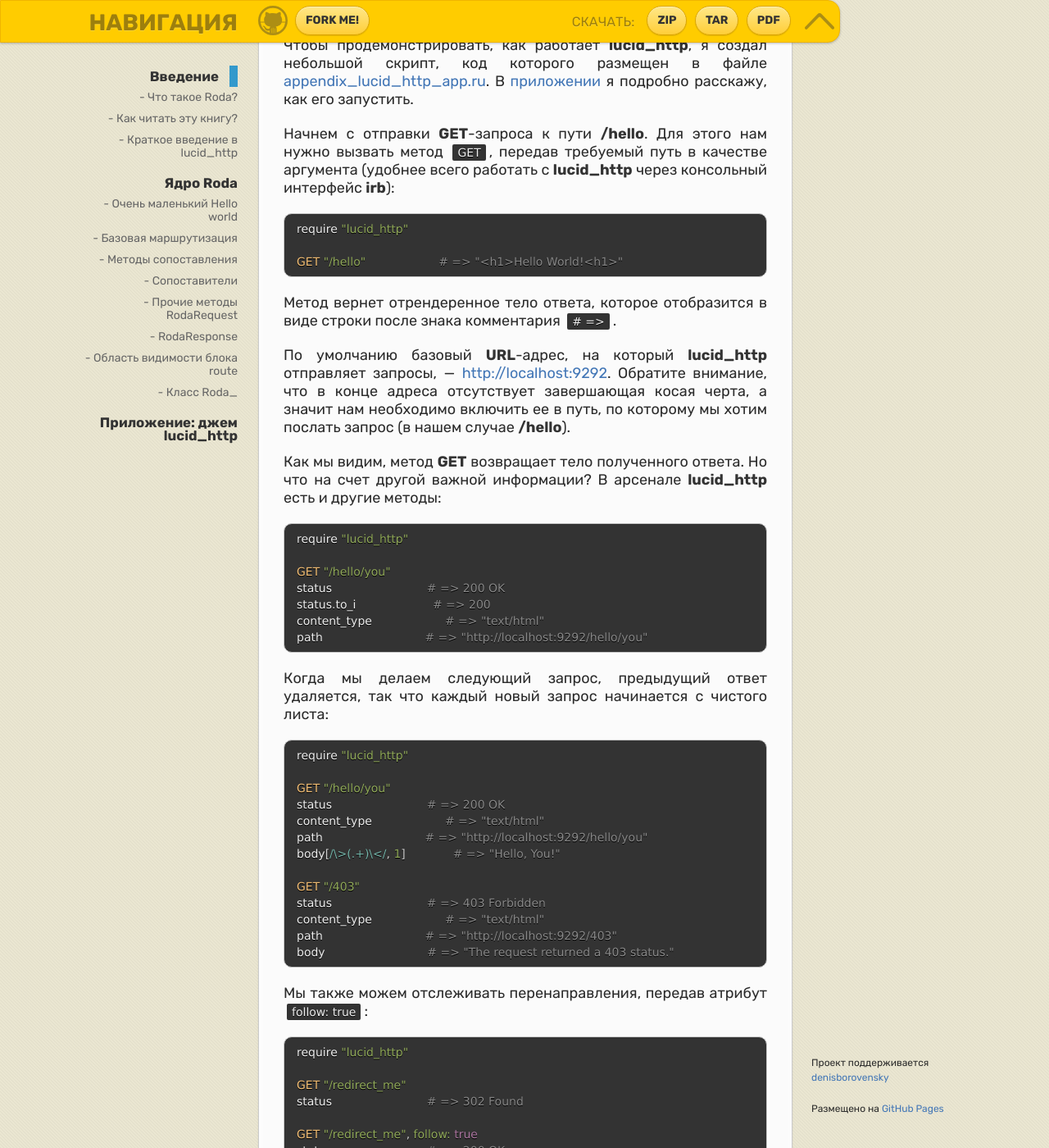
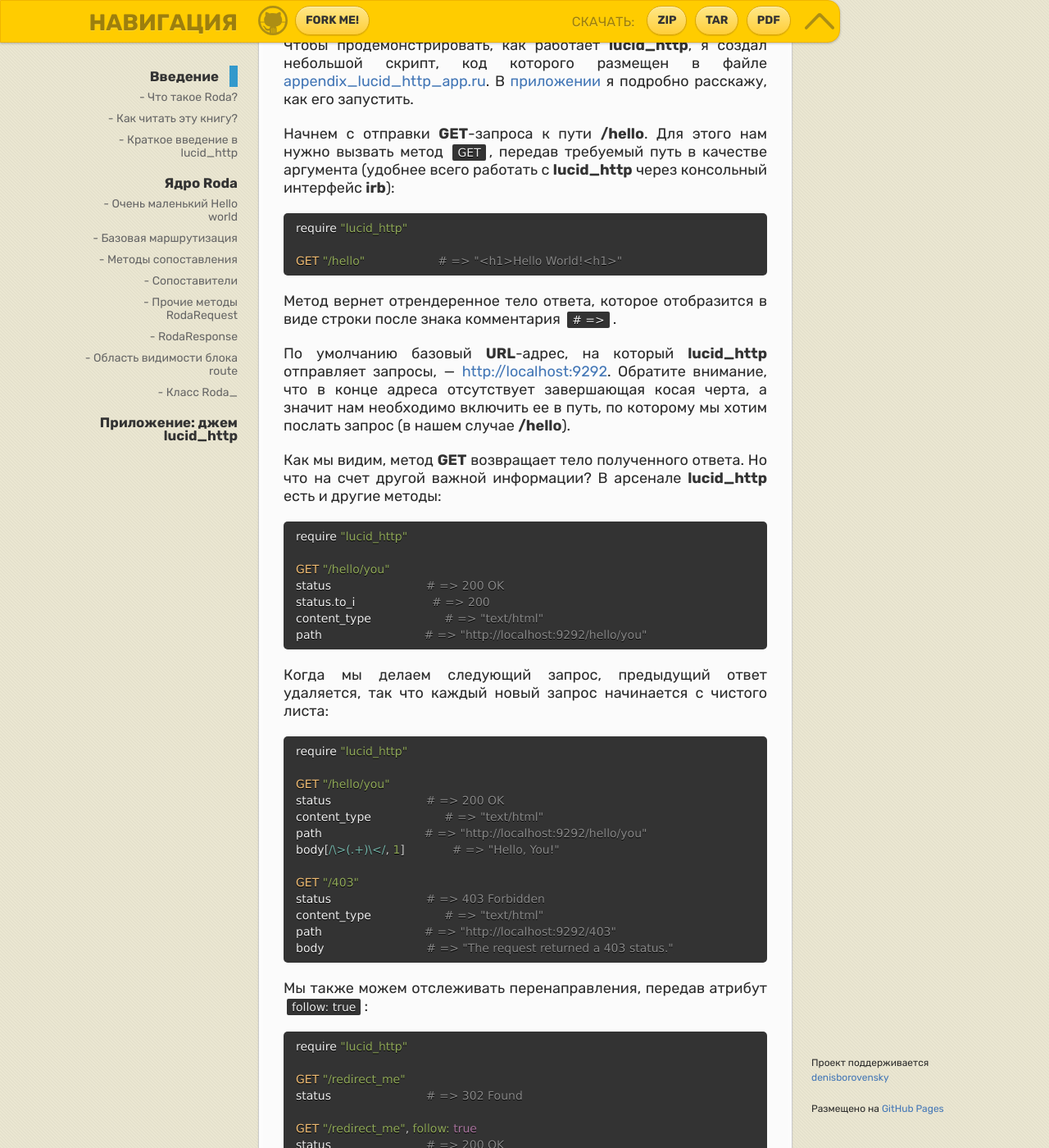
Before and after one commit to denisborovensky/github-pages-ebook-template, a Jekyll site: the page built from index.md, in a window 1280 px wide and 1400 px high, scrolled down 2939 px. Shown: the whole window at 82% size. Built offline with Jekyll 4.4.1, drawn with Linux system fonts in a browser that asks for light colours; some web fonts are replaced; our own code applies the rules of GitHub Pages for plain Markdown files.

Commit message:
fix: change code styling

```diff
--- a/_sass/jekyll-theme-leap-day.scss
+++ b/_sass/jekyll-theme-leap-day.scss
@@ -103,8 +103,7 @@
 pre {
   padding:8px 15px;
   background: #333333;
-  border-radius: 10px;
-  border:1px solid #c7c7c7;
+  border-radius: 5px;
   overflow: auto;
   overflow-y: hidden;
   white-space: break-spaces;
```
